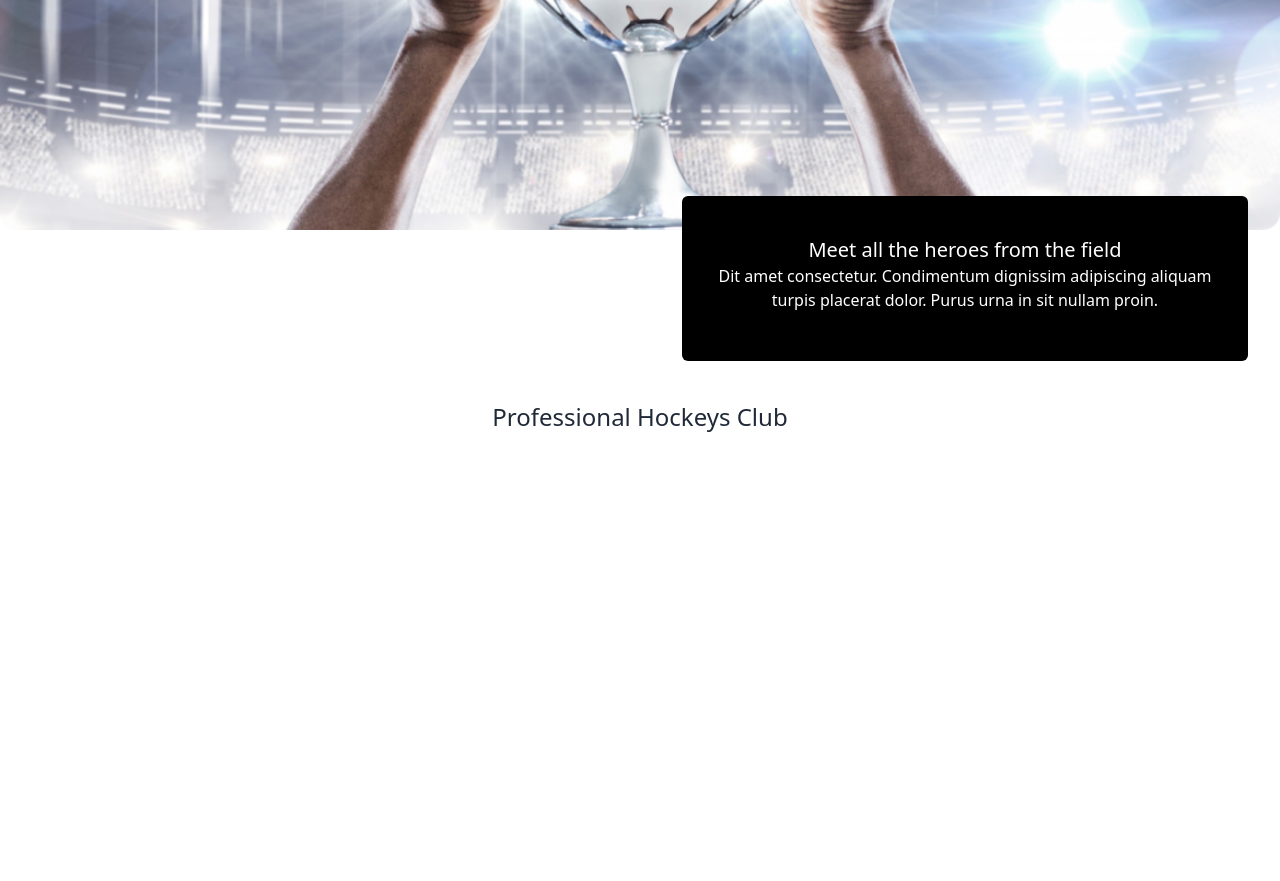
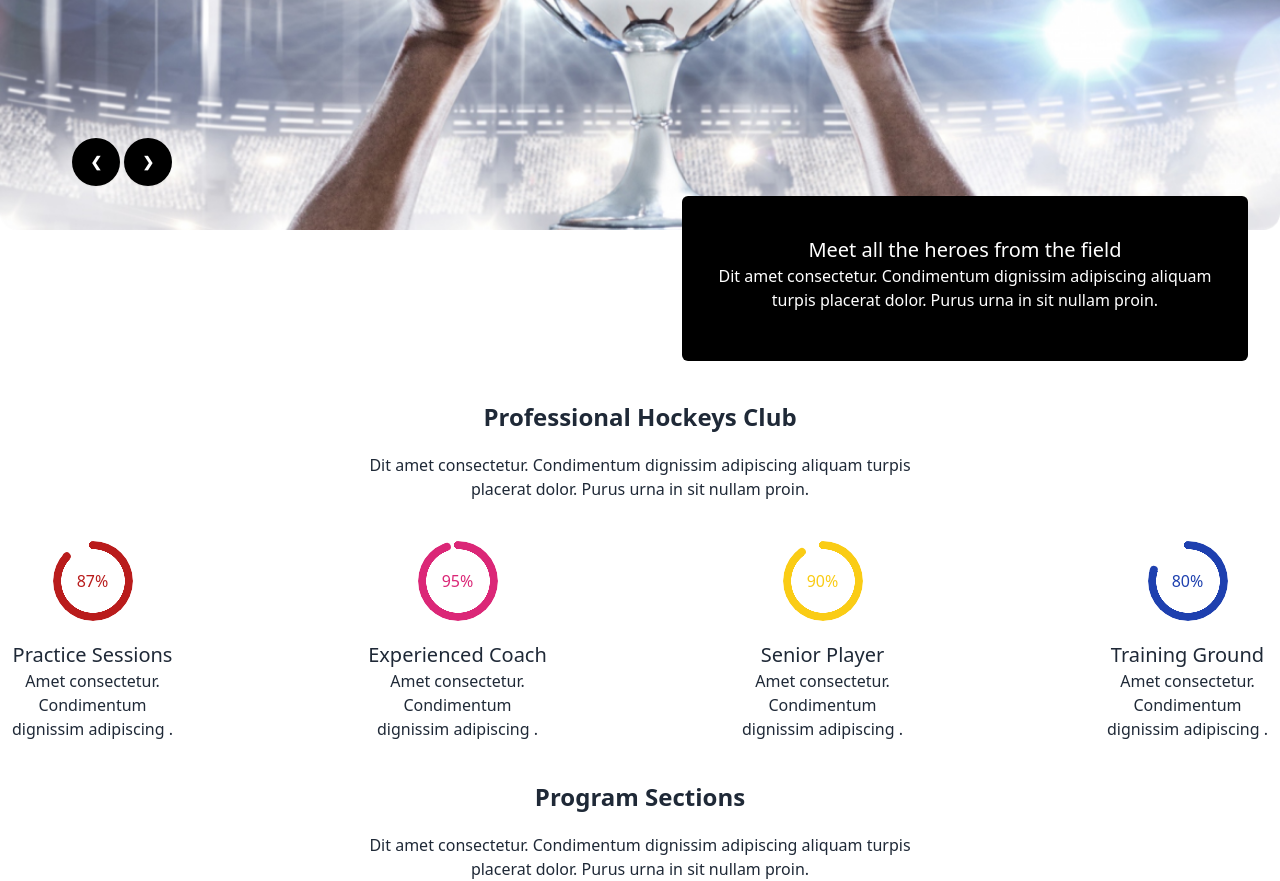
Before and after one commit to nabid050/Hockey_Mania, a plain HTML site: page index.html in a window 1280 px wide. Shown: the part 480-1361 px from the top of the page. Before the commit the page ends 913 px from the top, so only its background shows below. Drawn offline with nearby package versions, Linux system fonts and the light colour scheme; a web font is replaced by a local one.

Commit message:
progress bars added

```diff
--- a/index.html
+++ b/index.html
@@ -75,7 +75,7 @@
           <div id="slide1" class="carousel-item relative w-full">
             <img src="./Images/1.png" class="w-full" />
             <div
-              class="absolute left-5 right-5 top-1/2 flex -translate-y-1/2 transform justify-between"
+              class="absolute bottom-4 left-16 text-white p-2 rounded-full sm:mb-5"
             >
               <a
                 href="#slide4"
@@ -106,7 +106,79 @@
     </nav>
     <main class="mt-15">
       <div class="text-center">
-        <h1 class="text-2xl font-large">Professional Hockeys Club</h1>
+        <h1 class="text-2xl font-bold">Professional Hockeys Club</h1>
+        <p class="text-center mt-5">
+          Dit amet consectetur. Condimentum dignissim adipiscing aliquam turpis
+          <br />
+          placerat dolor. Purus urna in sit nullam proin.
+        </p>
+      </div>
+      <div
+        class="mt-10 grid lg:grid-cols-4 sm:grid-cols-1 justify-self-center progress-bar-items text-center"
+      >
+        <div>
+          <div
+            class="radial-progress text-red-700"
+            style="--value: 87"
+            role="progressbar"
+          >
+            87%
+          </div>
+          <p class="mt-5 text-xl font-medium">Practice Sessions</p>
+          <p>
+            Amet consectetur. Condimentum <br />
+            dignissim adipiscing .
+          </p>
+        </div>
+        <div>
+          <div
+            class="radial-progress text-pink-600"
+            style="--value: 95"
+            role="progressbar"
+          >
+            95%
+          </div>
+          <p class="mt-5 text-xl font-medium">Experienced Coach</p>
+          <p>
+            Amet consectetur. Condimentum <br />
+            dignissim adipiscing .
+          </p>
+        </div>
+        <div>
+          <div
+            class="radial-progress text-yellow-400"
+            style="--value: 90"
+            role="progressbar"
+          >
+            90%
+          </div>
+          <p class="mt-5 text-xl font-medium">Senior Player</p>
+          <p>
+            Amet consectetur. Condimentum <br />
+            dignissim adipiscing .
+          </p>
+        </div>
+        <div>
+          <div
+            class="radial-progress text-blue-800"
+            style="--value: 80"
+            role="progressbar"
+          >
+            80%
+          </div>
+          <p class="mt-5 text-xl font-medium">Training Ground</p>
+          <p>
+            Amet consectetur. Condimentum <br />
+            dignissim adipiscing .
+          </p>
+        </div>
+      </div>
+      <div class="mt-10">
+        <h1 class="mt-10 text-center text-2xl font-bold">Program Sections</h1>
+        <p class="mt-5 text-center">
+          Dit amet consectetur. Condimentum dignissim adipiscing aliquam turpis <br>
+          placerat dolor. Purus urna in sit nullam proin.
+        </p>
       </div>
     </main>
     <footer></footer>
--- a/style.css
+++ b/style.css
@@ -6,3 +6,11 @@
     background-color: rgb(255 66 64);
     color: white;
 }
+.progress-bar-items{
+    gap: 180px;
+}
+@media only screen and (max-width: 600px) {
+    .progress-bar-items{
+        gap: 50px;
+    }
+  }
```
